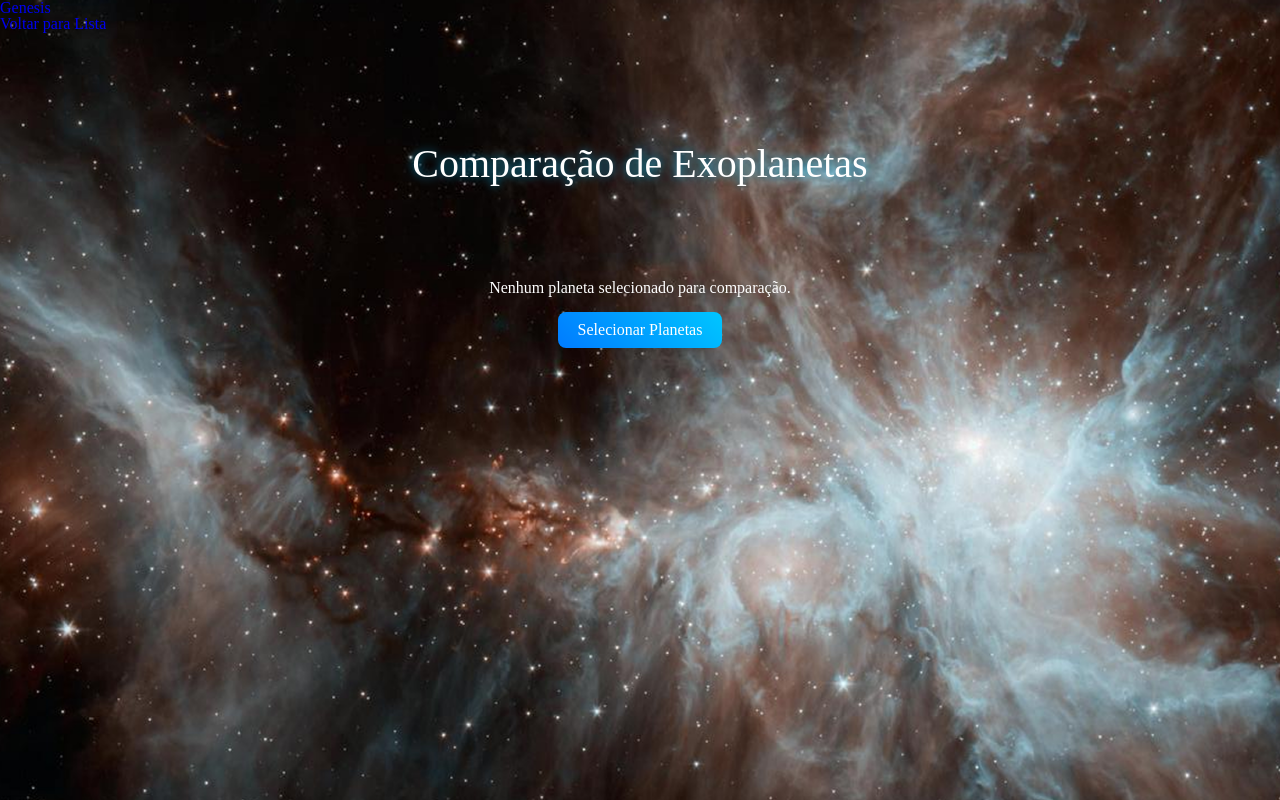
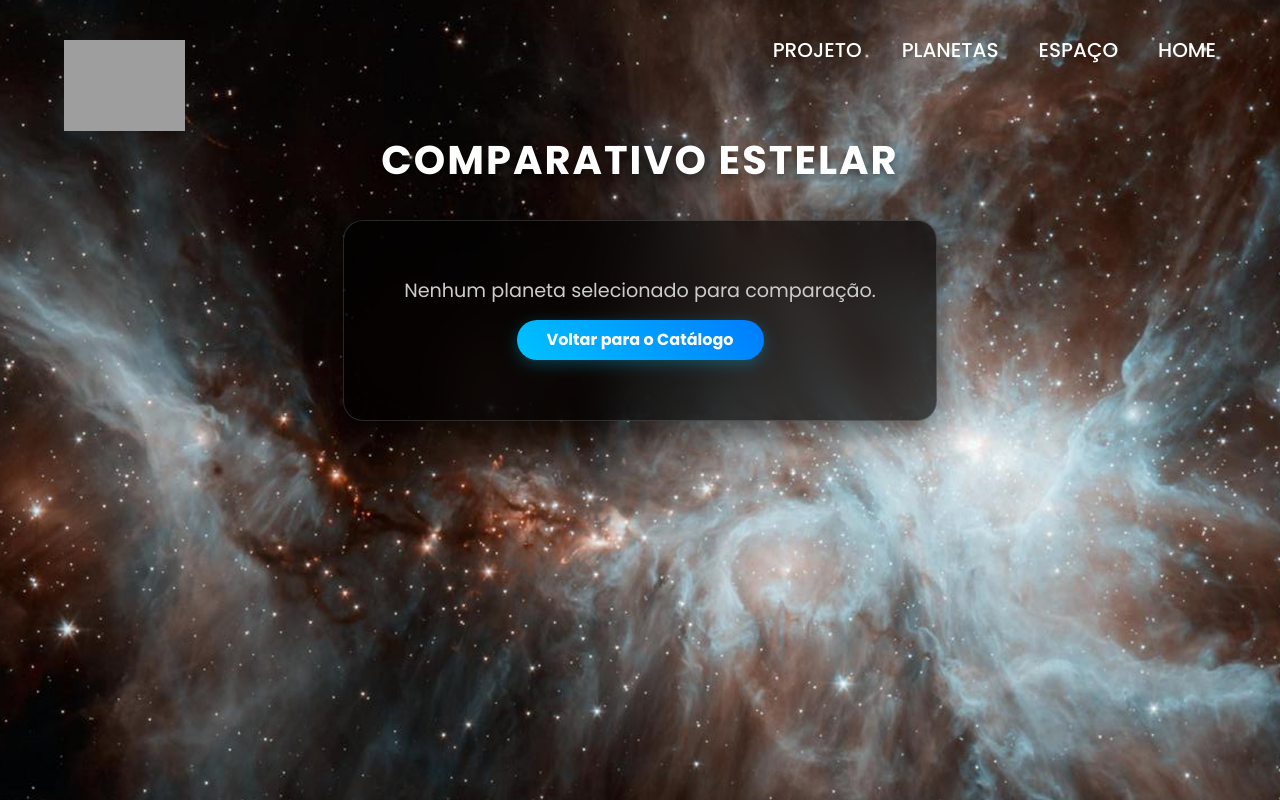
Before and after one commit to HandreyGama/Genesis, a Flask app: page /comparar in a window 1280 px wide. Run offline with Flask 3, Linux system fonts and the light colour scheme; some libraries are stand-ins or nearby versions; grey boxes are pictures that could not be loaded.

Commit message:
Dei uma melhorada lgl no visual

```diff
--- a/src/frontend/static/css/comparar.css
+++ b/src/frontend/static/css/comparar.css
@@ -1,115 +1,307 @@
-/* Layout Principal */
-.compare-container {
-    padding: 2rem;
+body {
+    background-image: url("/static/img/background.png");
+    background-size: cover;
+    background-position: center;
+    background-repeat: no-repeat;
+    background-attachment: fixed;
+    font-family: "Poppins", Helvetica, sans-serif;
+    color: white;
+    margin: 0;
+    padding: 0;
+    min-height: 100vh;
+}
+
+main {
+    padding-top: 140px;
+    padding-bottom: 50px;
+    width: 90%;
     max-width: 1200px;
-    margin: 80px auto 0; /* 80px top para compensar header fixo se houver */
-    color: white;
+    margin: 0 auto;
+    display: flex;
+    flex-direction: column;
+    align-items: center;
 }
 
 .page-title {
+    font-size: 2.5rem;
+    font-weight: 700;
+    text-transform: uppercase;
+    letter-spacing: 2px;
+    margin-bottom: 40px;
+    text-shadow: 0 4px 10px rgba(0, 0, 0, 0.5);
     text-align: center;
-    margin-bottom: 2rem;
-    font-size: 2.5rem;
-    text-shadow: 0 0 10px rgba(0, 195, 255, 0.7);
 }
 
-/* Tabela de Comparação */
-.table-wrapper {
-    overflow-x: auto; /* Permite scroll horizontal em mobile */
-    background: rgba(0, 0, 0, 0.6);
-    border-radius: 16px;
-    border: 1px solid rgba(255, 255, 255, 0.1);
-    backdrop-filter: blur(10px);
-    padding: 1rem;
+.genesis-logo {
+    position: absolute;
+    top: 40px;
+    left: 5%;
+    width: 211px;
+    height: 91px;
+    background-image: url(https://c.animaapp.com/aPetIHpm/img/genesislogo--2--1@2x.png);
+    background-size: contain;
+    background-repeat: no-repeat;
+    transition: transform 0.3s ease;
 }
 
-.compare-table {
+.genesis-logo a {
+    display: block;
     width: 100%;
-    border-collapse: separate; /* Necessário para border-radius nas celulas */
+    height: 100%;
+}
+
+.genesis-logo:hover {
+    transform: translateY(-3px);
+}
+
+.navbar {
+    position: absolute;
+    top: 40px;
+    right: 5%;
+    display: flex;
+    gap: 40px;
+    align-items: center;
+}
+
+.text-wrapper-2 {
+    font-family: "Poppins", Helvetica, sans-serif;
+    color: white;
+    font-size: 20px;
+    font-weight: 500;
+    text-decoration: none;
+    position: relative;
+    transition: all 0.3s ease;
+    text-transform: uppercase;
+}
+
+.text-wrapper-2::before {
+    content: "";
+    position: absolute;
+    bottom: -5px;
+    left: 0;
+    width: 0;
+    height: 2px;
+    background-color: white;
+    transition: width 0.3s ease;
+}
+
+.text-wrapper-2:hover::before {
+    width: 100%;
+}
+
+.text-wrapper-2:hover {
+    text-shadow: 0 0 10px rgba(255, 255, 255, 0.4);
+}
+
+.comparacao-container {
+    width: 100%;
+    display: flex;
+    flex-direction: column;
+    gap: 40px;
+}
+
+.glass-panel {
+    background: rgba(0, 0, 0, 0.65);
+    backdrop-filter: blur(20px);
+    -webkit-backdrop-filter: blur(20px);
+    border: 1px solid rgba(255, 255, 255, 0.15);
+    border-radius: 20px;
+    padding: 30px;
+    box-shadow: 0 8px 32px 0 rgba(0, 0, 0, 0.5);
+}
+
+.glass-panel h2 {
+    margin-top: 0;
+    margin-bottom: 25px;
+    font-size: 1.5rem;
+    color: #00c3ff;
+    text-transform: uppercase;
+    letter-spacing: 1px;
+    border-left: 4px solid #00c3ff;
+    padding-left: 15px;
+}
+
+
+.chart-wrapper {
+    position: relative;
+    height: 450px;
+    width: 100%;
+    max-width: 800px;
+    margin: 0 auto;
+}
+
+
+.table-responsive {
+    overflow-x: auto;
+}
+
+.tabela-comparativa {
+    width: 100%;
+    border-collapse: separate;
     border-spacing: 0;
     text-align: center;
 }
 
-.compare-table th, .compare-table td {
-    padding: 1.5rem 1rem;
+.tabela-comparativa th,
+.tabela-comparativa td {
+    padding: 20px 15px;
     border-bottom: 1px solid rgba(255, 255, 255, 0.1);
 }
 
-/* Coluna de Atributos (Primeira coluna) */
-.attribute-col {
+.coluna-atributo {
     text-align: left;
-    font-weight: bold;
+    font-weight: 600;
     color: #a0a0a0;
     width: 20%;
-    position: sticky; /* Mantém a coluna fixa ao rolar horizontalmente */
-    left: 0;
-    background: rgba(10, 10, 10, 0.9); /* Fundo escuro para não sobrepor */
-    z-index: 2;
+    font-size: 1.1rem;
 }
 
-/* Cabeçalho dos Planetas */
-.planet-header {
+.header-planeta {
     display: flex;
     flex-direction: column;
     align-items: center;
-    gap: 0.5rem;
+    gap: 10px;
 }
 
-.planet-header img {
+.img-wrapper {
+    width: 100px;
+    height: 100px;
+    display: flex;
+    align-items: center;
+    justify-content: center;
+    background: radial-gradient(circle, rgba(255,255,255,0.1) 0%, rgba(0,0,0,0) 70%);
+    border-radius: 50%;
+}
+
+.header-planeta img {
     width: 80px;
     height: 80px;
     object-fit: contain;
-    filter: drop-shadow(0 0 8px rgba(255, 255, 255, 0.2));
+    filter: drop-shadow(0 0 10px rgba(0,0,0,0.5));
     transition: transform 0.3s ease;
 }
 
-.planet-header img:hover {
-    transform: scale(1.1);
+.header-planeta img:hover {
+    transform: scale(1.1) rotate(5deg);
 }
 
-.planet-header h3 {
-    margin: 0.5rem 0;
+.nome-planeta {
     font-size: 1.2rem;
+    font-weight: 700;
+    margin-top: 5px;
 }
 
-/* Tags de Categoria (Semelhante, Hostil, etc.) */
-.tag {
-    font-size: 0.8rem;
-    padding: 4px 12px;
+.badge-categoria {
+    font-size: 0.75rem;
+    padding: 5px 12px;
     border-radius: 20px;
-    font-weight: bold;
+    font-weight: 600;
     text-transform: uppercase;
+    letter-spacing: 0.5px;
+    border: 1px solid transparent;
 }
 
-/* Cores das Tags baseadas no retorno do backend */
-.tag.semelhante-à-terra { background-color: rgba(0, 255, 127, 0.2); color: #00ff7f; border: 1px solid #00ff7f; }
-.tag.promissor { background-color: rgba(0, 191, 255, 0.2); color: #00bfff; border: 1px solid #00bfff; }
-.tag.possível { background-color: rgba(255, 215, 0, 0.2); color: #ffd700; border: 1px solid #ffd700; }
-.tag.hostil, .tag.improvável { background-color: rgba(255, 69, 0, 0.2); color: #ff4500; border: 1px solid #ff4500; }
-
-/* Linha de Destaque (ESI Score) */
-.highlight-row {
-    background: rgba(255, 255, 255, 0.05);
-    font-size: 1.2rem;
+.badge-categoria.semelhante-a-terra {
+    background-color: rgba(46, 204, 113, 0.2);
+    color: #2ecc71;
+    border-color: #2ecc71;
 }
 
-/* Empty State */
+.badge-categoria.promissor {
+    background-color: rgba(52, 152, 219, 0.2);
+    color: #3498db;
+    border-color: #3498db;
+}
+
+.badge-categoria.possivel {
+    background-color: rgba(241, 196, 15, 0.2);
+    color: #f1c40f;
+    border-color: #f1c40f;
+}
+
+.badge-categoria.hostil,
+.badge-categoria.improvavel {
+    background-color: rgba(231, 76, 60, 0.2);
+    color: #e74c3c;
+    border-color: #e74c3c;
+}
+
+.linha-destaque {
+    background: rgba(255, 255, 255, 0.05);
+}
+
+.linha-destaque td:first-child {
+    border-left: 4px solid #00c3ff;
+    color: white;
+}
+
+.valor-esi {
+    font-size: 1.5rem;
+    font-weight: 700;
+    color: #00c3ff;
+    text-shadow: 0 0 10px rgba(0, 195, 255, 0.4);
+}
+
+
 .empty-state {
     text-align: center;
-    padding: 4rem;
+    padding: 60px;
+    display: flex;
+    flex-direction: column;
+    align-items: center;
+    gap: 20px;
+}
+
+.empty-state p {
+    font-size: 1.2rem;
+    color: #ccc;
 }
 
 .btn-action {
     display: inline-block;
-    margin-top: 1rem;
-    padding: 10px 20px;
-    background: linear-gradient(45deg, #007bff, #00c6ff);
+    padding: 12px 30px;
+    background: linear-gradient(45deg, #00c3ff, #007bff);
     color: white;
     text-decoration: none;
-    border-radius: 8px;
-    transition: opacity 0.3s;
+    border-radius: 30px;
+    font-weight: 600;
+    transition: transform 0.2s, box-shadow 0.2s;
+    box-shadow: 0 4px 15px rgba(0, 195, 255, 0.3);
 }
 
 .btn-action:hover {
-    opacity: 0.9;
+    transform: translateY(-2px);
+    box-shadow: 0 6px 20px rgba(0, 195, 255, 0.5);
 }
+
+@media (max-width: 768px) {
+    .navbar {
+        display: none;
+    }
+
+    .genesis-logo {
+        left: 50%;
+        transform: translateX(-50%);
+    }
+
+    .page-title {
+        font-size: 1.8rem;
+    }
+
+    .chart-wrapper {
+        height: 300px;
+    }
+
+    .coluna-atributo {
+        font-size: 0.9rem;
+    }
+
+    .nome-planeta {
+        font-size: 1rem;
+    }
+
+    .header-planeta img {
+        width: 60px;
+        height: 60px;
+    }
+}
--- /dev/null
+++ b/src/frontend/static/js/comparar.js
@@ -0,0 +1,111 @@
+document.addEventListener('DOMContentLoaded', function() {
+
+    if (!window.planetaData || window.planetaData.length === 0) {
+        console.warn('Nenhum dado de planeta encontrado para o gráfico.');
+        return;
+    }
+
+    const ctx = document.getElementById('planetRadarChart').getContext('2d');
+
+    const neonColors = [
+        { border: 'rgba(0, 195, 255, 1)',   bg: 'rgba(0, 195, 255, 0.25)' }, // Cyan
+        { border: 'rgba(255, 99, 132, 1)',   bg: 'rgba(255, 99, 132, 0.25)' }, // Pink
+        { border: 'rgba(255, 206, 86, 1)',   bg: 'rgba(255, 206, 86, 0.25)' }, // Yellow
+        { border: 'rgba(46, 204, 113, 1)',   bg: 'rgba(46, 204, 113, 0.25)' }, // Lime Green
+        { border: 'rgba(157, 0, 255, 1)',    bg: 'rgba(157, 0, 255, 0.25)' }   // Purple
+    ];
+
+    const datasets = window.planetaData.map((planeta, index) => {
+        const color = neonColors[index % neonColors.length];
+
+        return {
+            label: planeta.nome,
+            data: [
+                planeta.raio,
+                planeta.massa,
+                planeta.gravidade,
+                planeta.esi
+            ],
+            backgroundColor: color.bg,
+            borderColor: color.border,
+            borderWidth: 2,
+            pointBackgroundColor: '#fff',
+            pointBorderColor: color.border,
+            pointHoverBackgroundColor: color.border,
+            pointHoverBorderColor: '#fff',
+            fill: true
+        };
+    });
+
+    new Chart(ctx, {
+        type: 'radar',
+        data: {
+            labels: [
+                'Raio (R⊕)',
+                'Massa (M⊕)',
+                'Gravidade (g)',
+                'Habitabilidade (Escala 5.0)'
+            ],
+            datasets: datasets
+        },
+        options: {
+            responsive: true,
+            maintainAspectRatio: false,
+            elements: {
+                line: {
+                    tension: 0.3 //
+                }
+            },
+            scales: {
+                r: {
+                    angleLines: {
+                        color: 'rgba(255, 255, 255, 0.1)'
+                    },
+                    grid: {
+                        color: 'rgba(255, 255, 255, 0.1)'
+                    },
+                    pointLabels: {
+                        color: '#e0e0e0',
+                        font: {
+                            family: '"Poppins", sans-serif',
+                            size: 14,
+                            weight: '600'
+                        }
+                    },
+                    ticks: {
+                        backdropColor: 'transparent',
+                        color: 'rgba(255, 255, 255, 0.5)',
+                        showLabelBackdrop: false
+                    },
+                    suggestedMin: 0,
+                    // suggestedMax: 5 // Pode descomentar para fixar a escala se quiser
+                }
+            },
+            plugins: {
+                legend: {
+                    position: 'top',
+                    labels: {
+                        color: '#fff',
+                        font: {
+                            family: '"Poppins", sans-serif',
+                            size: 14
+                        },
+                        padding: 20
+                    }
+                },
+                tooltip: {
+                    backgroundColor: 'rgba(0, 0, 0, 0.8)',
+                    titleFont: { family: '"Poppins", sans-serif', size: 14 },
+                    bodyFont: { family: '"Poppins", sans-serif', size: 13 },
+                    padding: 10,
+                    cornerRadius: 8,
+                    displayColors: true
+                }
+            },
+            animation: {
+                duration: 1500, //
+                easing: 'easeOutQuart'
+            }
+        }
+    });
+});
--- a/src/frontend/templates/comparar.html
+++ b/src/frontend/templates/comparar.html
@@ -1,42 +1,59 @@
 <!DOCTYPE html>
-<html lang="pt-br">
+<html lang="pt-BR">
 <head>
     <meta charset="UTF-8">
     <meta name="viewport" content="width=device-width, initial-scale=1.0">
-    <title>Genesis - Comparar Planetas</title>
+    <meta name="description" content="Compare os atributos dos exoplanetas descobertos.">
+    <title>Genesis - Comparação de Planetas</title>
 
     <link rel="stylesheet" href="{{ url_for('static', filename='css/globals.css') }}">
-    <link rel="stylesheet" href="{{ url_for('static', filename='css/style.css') }}">
     <link rel="stylesheet" href="{{ url_for('static', filename='css/comparar.css') }}">
+
+    <script src="https://cdn.jsdelivr.net/npm/chart.js"></script>
 </head>
 <body>
 
-    <header>
-        <div class="logo">
-            <a href="/">Genesis</a>
-        </div>
-        <nav>
-            <a href="/planetas">Voltar para Lista</a>
-        </nav>
+    <header class="genesis-logo" role="banner">
+        <a href="{{ url_for('homepage') }}"></a>
     </header>
 
-    <main class="compare-container">
-        <h1 class="page-title">Comparação de Exoplanetas</h1>
+    <nav class="navbar" aria-label="Navegação principal">
+        <a href="{{ url_for('homepage') }}#projeto" class="text-wrapper-2">Projeto</a>
+        <a href="{{ url_for('planetas') }}" class="text-wrapper-2">Planetas</a>
+        <a href="{{ url_for('homepage') }}#espaco" class="text-wrapper-2">Espaço</a>
+        <a href="{{ url_for('homepage') }}" class="text-wrapper-2">Home</a>
+    </nav>
+
+    <main>
+        <h1 class="page-title">Comparativo Estelar</h1>
 
         {% if planetas %}
-        <div class="table-wrapper">
-            <table class="compare-table">
+        <div class="comparacao-container">
+
+            <section class="painel-grafico glass-panel">
+                <h2>Análise de Atributos</h2>
+                <div class="chart-wrapper">
+                    <canvas id="planetRadarChart"></canvas>
+                </div>
+            </section>
+
+            <section class="painel-dados glass-panel">
+                <h2>Dados Detalhados</h2>
+                <div class="table-responsive">
+                    <table class="tabela-comparativa">
                         <thead>
                             <tr>
-                        <th class="attribute-col">Atributo</th>
+                                <th class="coluna-atributo">Atributo</th>
                                 {% for p in planetas %}
-                        <th class="planet-col">
-                            <div class="planet-header">
-                                <img src="{{ url_for('static', filename='img/planets/' + p.nome_planeta + '.png') }}"
+                                <th class="coluna-planeta">
+                                    <div class="header-planeta">
+                                        <div class="img-wrapper">
+                                            <img src="{{ url_for('static', filename='img/planets/' ~ p.nome_planeta ~ '.png') }}"
                                                  alt="{{ p.nome_planeta }}"
                                                  onerror="this.src='{{ url_for('static', filename='img/planetaTerra.png') }}'">
-                                <h3>{{ p.nome_planeta }}</h3>
-                                <span class="tag {{ p.categoria_habitabilidade()|lower|replace(' ', '-') }}">
+                                        </div>
+                                        <span class="nome-planeta">{{ p.nome_planeta }}</span>
+                                        <span class="badge-categoria {{ p.categoria_habitabilidade()|lower|replace(' ', '-')|replace('á', 'a') }}">
                                             {{ p.categoria_habitabilidade() }}
                                         </span>
                                     </div>
@@ -107,13 +117,32 @@
                         </tbody>
                     </table>
                 </div>
+            </section>
+        </div>
         {% else %}
-        <div class="empty-state">
+        <div class="empty-state glass-panel">
             <p>Nenhum planeta selecionado para comparação.</p>
-            <a href="/planetas" class="btn-action">Selecionar Planetas</a>
+            <a href="{{ url_for('planetas') }}" class="btn-action">Voltar para o Catálogo</a>
         </div>
         {% endif %}
     </main>
 
+    <script>
+        // Passando dados do Jinja2 para uma variável global JS segura
+        window.planetaData = [
+            {% for p in planetas %}
+            {
+                nome: "{{ p.nome_planeta }}",
+                raio: {{ p.raio_planeta }},
+                massa: {{ p.massa_planeta }},
+                gravidade: {{ p.gravidade_planeta }},
+                esi: {{ (p.calcular_provabilidade_vida() * 5)|round(2) }} // Escalonado para o gráfico
+            },
+            {% endfor %}
+        ];
+    </script>
+
+    <script src="{{ url_for('static', filename='js/comparar.js') }}"></script>
+
 </body>
 </html>
```
Also changed, not shown: other parts of src/frontend/templates/comparar.html (+15 -22 lines). Lines whose indentation alone changed are shown as unchanged.
